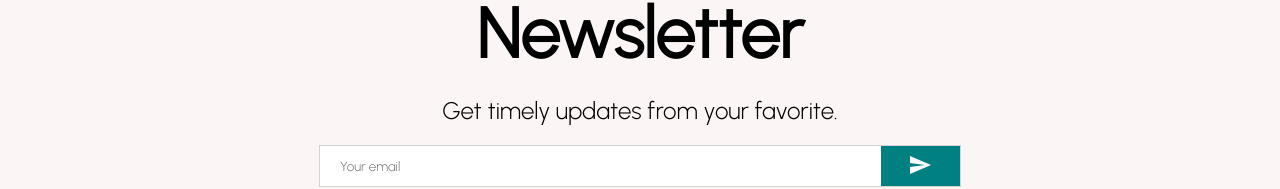
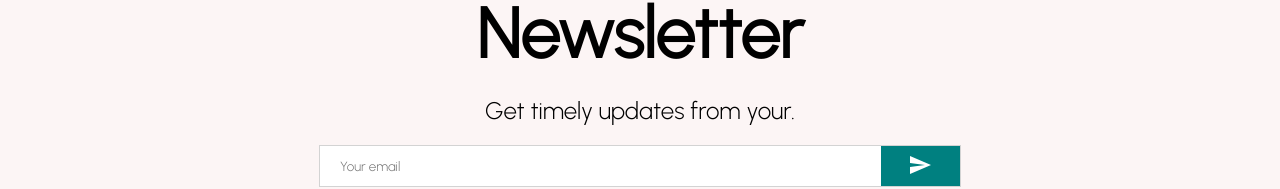
Before and after one commit to virpartap-singh/ecommerce_react, a React (Create React App) app: page / in a window 1280 px wide. Shown: the part 2407-2596 px from the top of the page. Built offline with nearby package versions, Linux system fonts and the light colour scheme.

Commit message:
fav remove

```diff
--- a/src/container/newsletter/Newsletter.tsx
+++ b/src/container/newsletter/Newsletter.tsx
@@ -48,7 +48,7 @@ const Newsletter:React.FC=():React.ReactElement=> {
   return (
     <Container>
     <Title>Newsletter</Title>
-    <Desc>Get timely updates from your favorite.</Desc>
+    <Desc>Get timely updates from your.</Desc>
     <InputContainer>
       <Input placeholder="Your email" />
       <Button>
```
